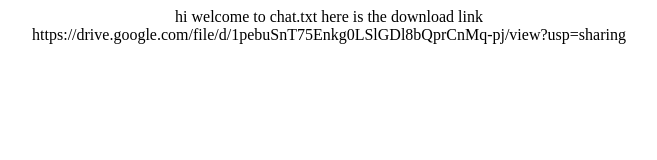
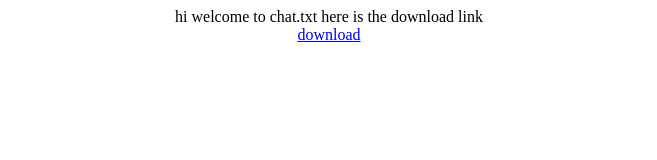
Before and after one commit to DrMLG/chat, a plain HTML site: page index.html in a window 1280 px wide. Shown: the whole page, without its empty margins (311-968 px from the left). Drawn offline with Linux system fonts and the light colour scheme.

Commit message:
Update index.html

```diff
--- a/index.html
+++ b/index.html
@@ -1,5 +1,5 @@
 <!DOCTYPE html>
 <title>chat :O</title>
 <center>hi welcome to chat.txt here is the download link</center>
-<center>https://drive.google.com/file/d/1pebuSnT75Enkg0LSlGDl8bQprCnMq-pj/view?usp=sharing</center>
+<center><a href="https://drive.google.com/file/d/1pebuSnT75Enkg0LSlGDl8bQprCnMq-pj/view?usp=sharing">download </a></center>
 <!--sup
```
